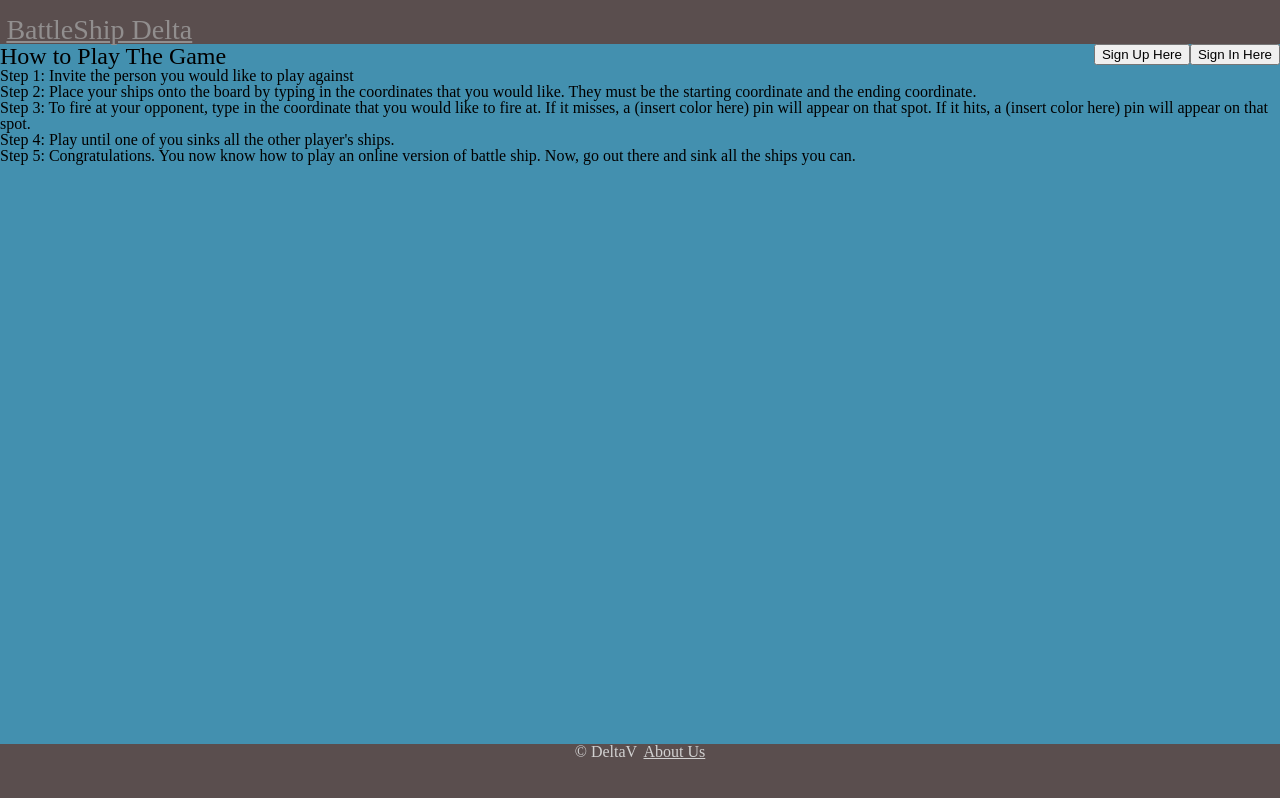
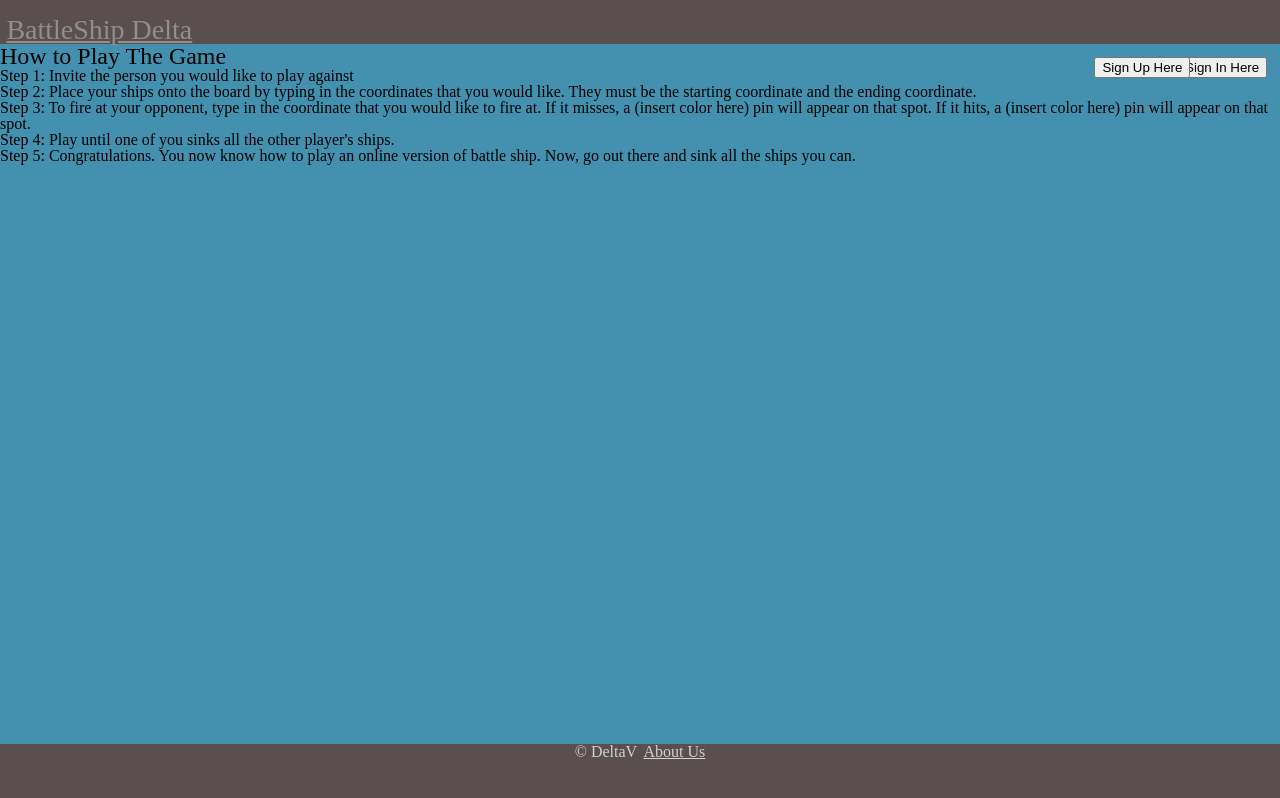
Before and after one commit to tektechnologies/BattleShip-Web, a React (Create React App) app: page / in a window 1280 px wide. Built offline with nearby package versions, Linux system fonts and the light colour scheme; no server answers.

Commit message:
did some more stylings with the nav, specifically made it so the buttons are fully inside the nav

```diff
--- a/src/components/header/nav.css
+++ b/src/components/header/nav.css
@@ -13,7 +13,10 @@ header {
 }
 
 .nav p {
-  float: right;
+  position: fixed;
+  right: 10%;
+  margin: 1%;
+  top: 6%;
 }
 
 a {
@@ -30,6 +33,29 @@ h1 {
   padding-left: .5%;
 }
 
-.nav button {
-  float: right;
+.signin {
+  position: fixed;
+  right: 0vw;
+  margin: 1%;
+  top: 5.5%;
 }
+
+.signout {
+  position: fixed;
+  right: 0%;
+  margin: 1%;
+  top: 5.5%;
+}
+
+.signup {
+  position: fixed;
+  right: 11vw;
+  margin: 1%;
+  top: 5.5%;
+}
+
+@media (min-width: 768px) {
+  .signup {
+    right: 6vw;
+  }
+}
--- a/src/components/header/nav.js
+++ b/src/components/header/nav.js
@@ -42,7 +42,7 @@ class Nav extends Component {
               <Link to='/dashboard'>Dashboard</Link>
               <Link to='/creategame'>Create Game</Link>
               <p>Welcome</p>
-              <button onClick={this.signoutClick}>sign out</button>
+              <button className='signout' onClick={this.signoutClick}>sign out</button>
             </nav>
           </div>
           :
```
